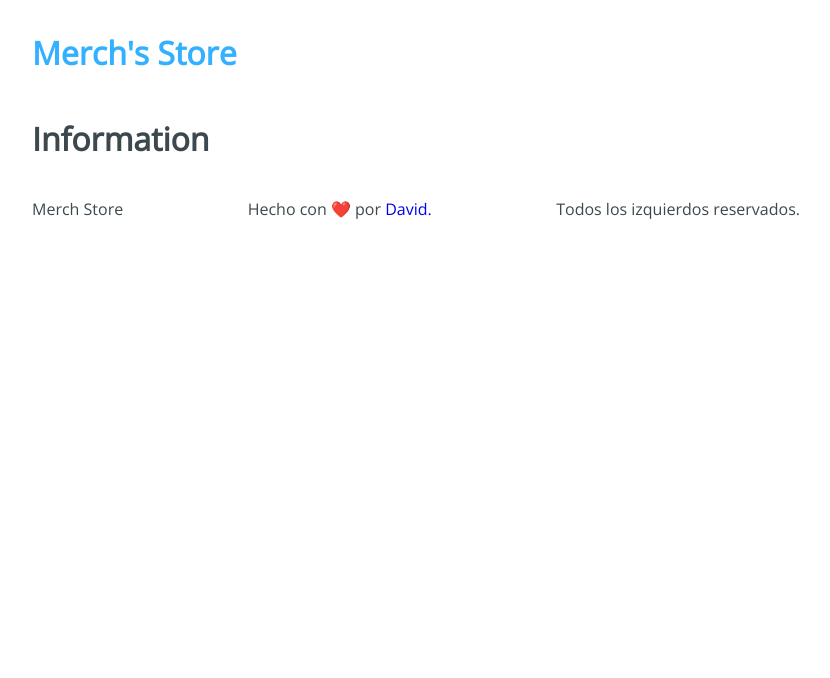
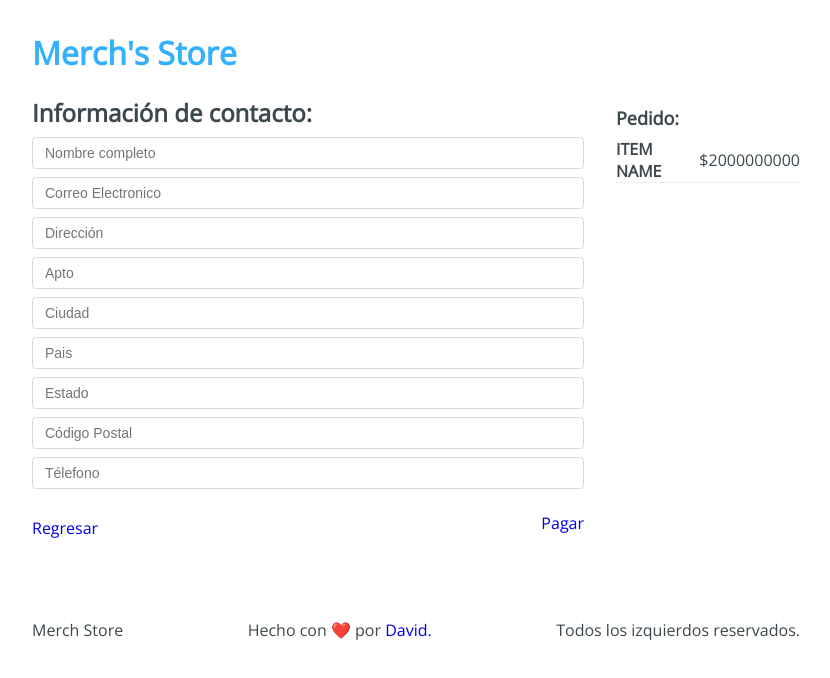
Before and after one commit to ItsDavidHdez/merch-store, a React app: page /checkout/information in a window 1280 px wide. Shown: the top 678 px of the page, without its empty margins (224-1054 px from the left). Built offline with nearby package versions, Linux system fonts and the light colour scheme.

Commit message:
Information component created

```diff
--- a/src/components/Information.jsx
+++ b/src/components/Information.jsx
@@ -1,10 +1,46 @@
 import React from 'react';
+import { Link } from 'react-router-dom';
+import '../styles/components/Information.css';
 
 const Information = () => {
   return (
-    <>
-      <h1>Information</h1>
-    </>
+    <div className="Information">
+      <div className="Information-content">
+        <div className="Information-head">
+          <h2>Información de contacto:</h2>
+        </div>
+        <div className="Information-form">
+          <form action="">
+            <input type="text" placeholder="Nombre completo" name="name" />
+            <input type="text" placeholder="Correo Electronico" name="email" />
+            <input type="text" placeholder="Dirección" name="address" />
+            <input type="text" placeholder="Apto" name="apto" />
+            <input type="text" placeholder="Ciudad" name="city" />
+            <input type="text" placeholder="Pais" name="country" />
+            <input type="text" placeholder="Estado" name="state" />
+            <input type="text" placeholder="Código Postal" name="cp" />
+            <input type="text" placeholder="Télefono" name="phone" />
+          </form>
+        </div>
+        <div className="Information-buttons">
+          <Link to="/checkout">
+            <div className="Information-back">Regresar</div>
+          </Link>
+          <Link to="/checkout/payment">
+            <div className="Information-next">Pagar</div>
+          </Link>
+        </div>
+      </div>
+      <div className="Information-sidebar">
+        <h3>Pedido:</h3>
+        <div className="Information-item">
+          <div className="Information-element">
+            <h4>ITEM NAME</h4>
+            <span>$2000000000</span>
+          </div>
+        </div>
+      </div>
+    </div>
   );
 };
 
```
